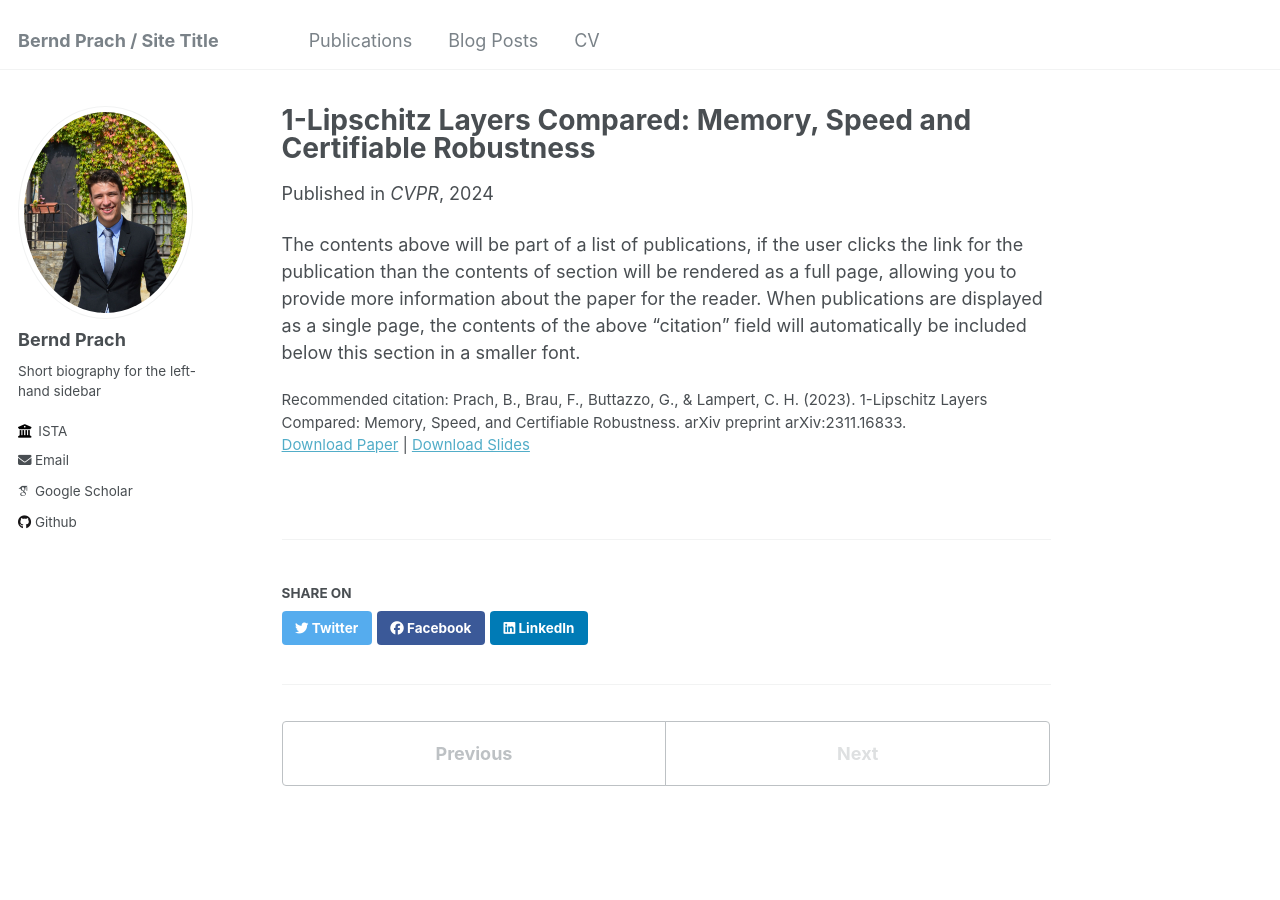
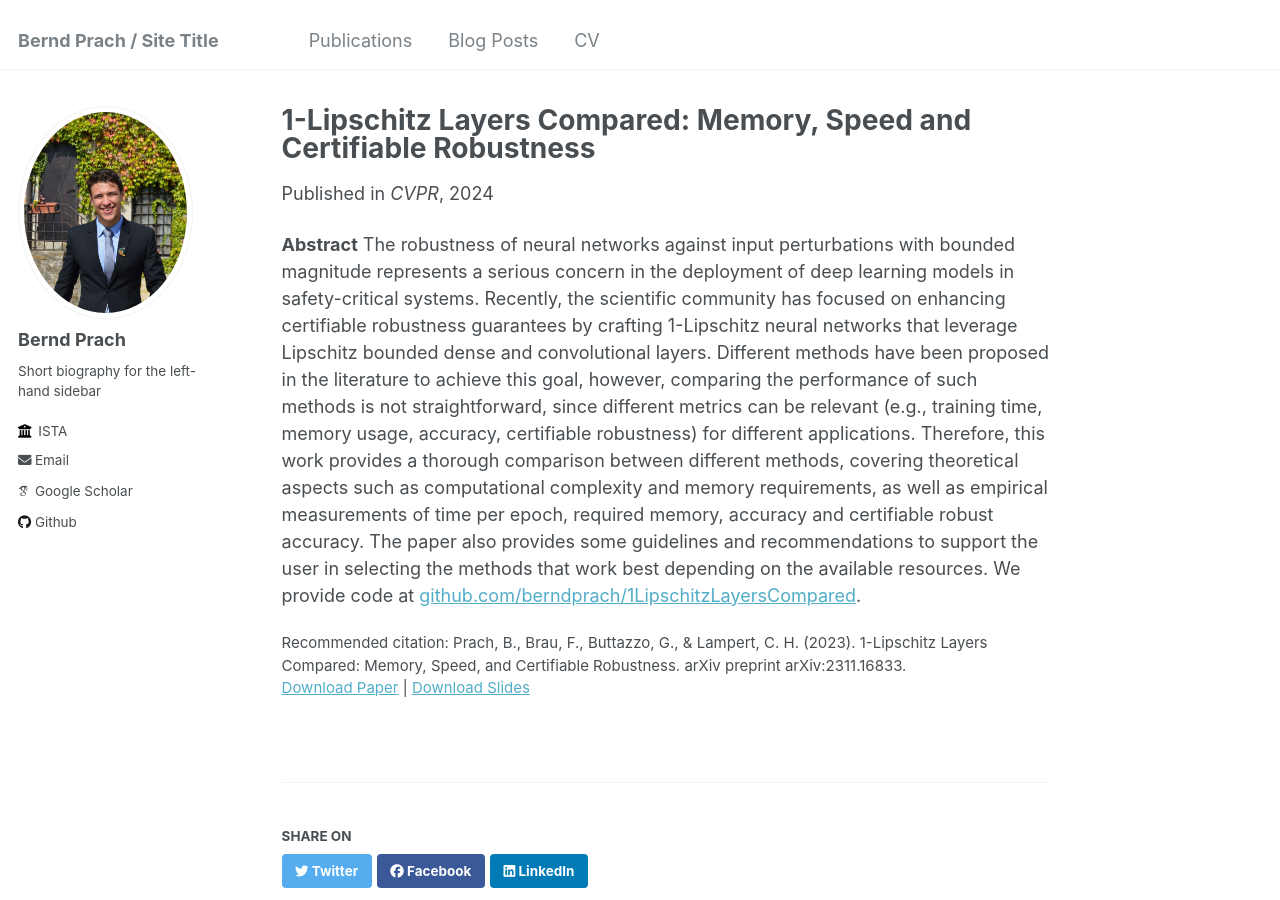
Before and after one commit to berndprach/berndprach.github.io, a Jekyll site: the page built from _publications/1_lipschitz_layers_compared.md, in a window 1280 px wide and 900 px high. Built offline with Jekyll 4.4.1, drawn with Linux system fonts in a browser that asks for light colours; some web fonts are replaced.

Commit message:
Update 1_lipschitz_layers_compared.md

```diff
--- a/_publications/1_lipschitz_layers_compared.md
+++ b/_publications/1_lipschitz_layers_compared.md
@@ -10,4 +10,15 @@ paperurl: 'https://arxiv.org/abs/2311.16833'
 citation: 'Prach, B., Brau, F., Buttazzo, G., & Lampert, C. H. (2023). 1-Lipschitz Layers Compared: Memory, Speed, and Certifiable Robustness. arXiv preprint arXiv:2311.16833.'
 ---
 
-The contents above will be part of a list of publications, if the user clicks the link for the publication than the contents of section will be rendered as a full page, allowing you to provide more information about the paper for the reader. When publications are displayed as a single page, the contents of the above "citation" field will automatically be included below this section in a smaller font.
+**Abstract**
+The robustness of neural networks against input perturbations with bounded magnitude represents a serious concern
+in the deployment of deep learning models in safety-critical systems. Recently, the scientific community has
+focused on enhancing certifiable robustness guarantees by crafting 1-Lipschitz neural networks that leverage
+Lipschitz bounded dense and convolutional layers. Different methods have been proposed in the literature to
+achieve this goal, however, comparing the performance of such methods is not straightforward, since different
+metrics can be relevant (e.g., training time, memory usage, accuracy, certifiable robustness) for different
+applications. Therefore, this work provides a thorough comparison between different methods, covering theoretical
+aspects such as computational complexity and memory requirements, as well as empirical measurements of time per
+epoch, required memory, accuracy and certifiable robust accuracy. The paper also provides some guidelines and
+recommendations to support the user in selecting the methods that work best depending on the available resources.
+We provide code at [github.com/berndprach/1LipschitzLayersCompared](https://github.com/berndprach/1LipschitzLayersCompared).
```
